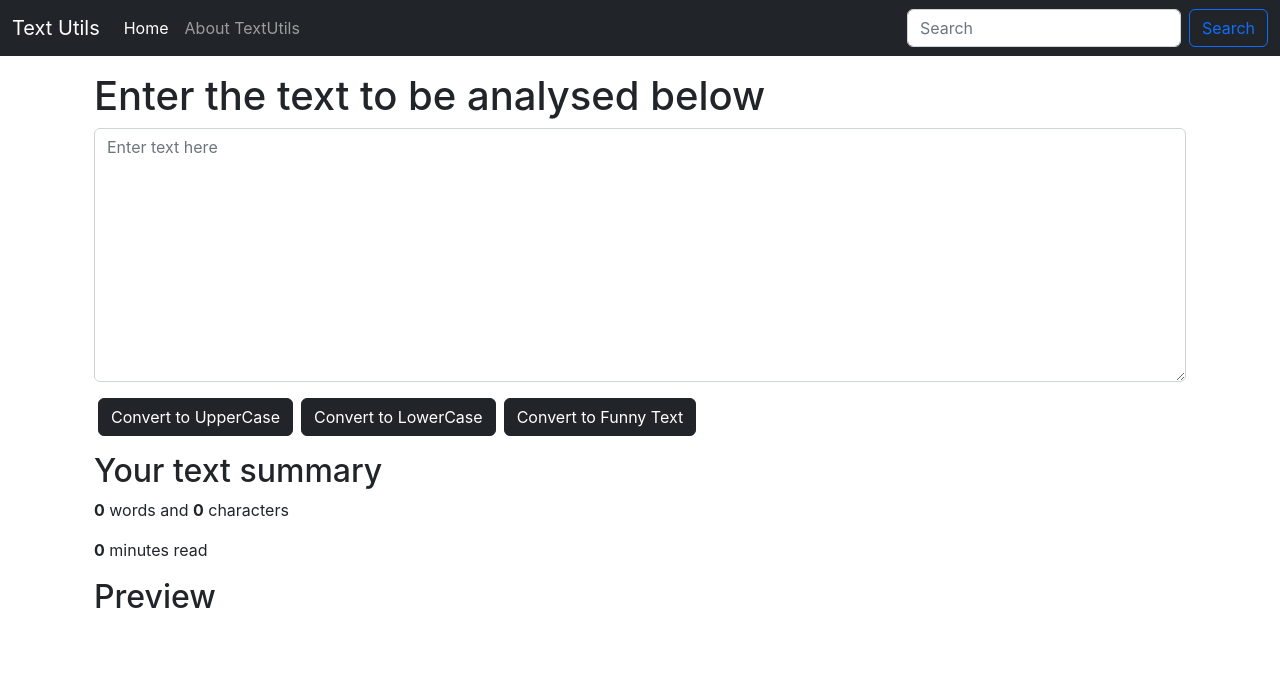
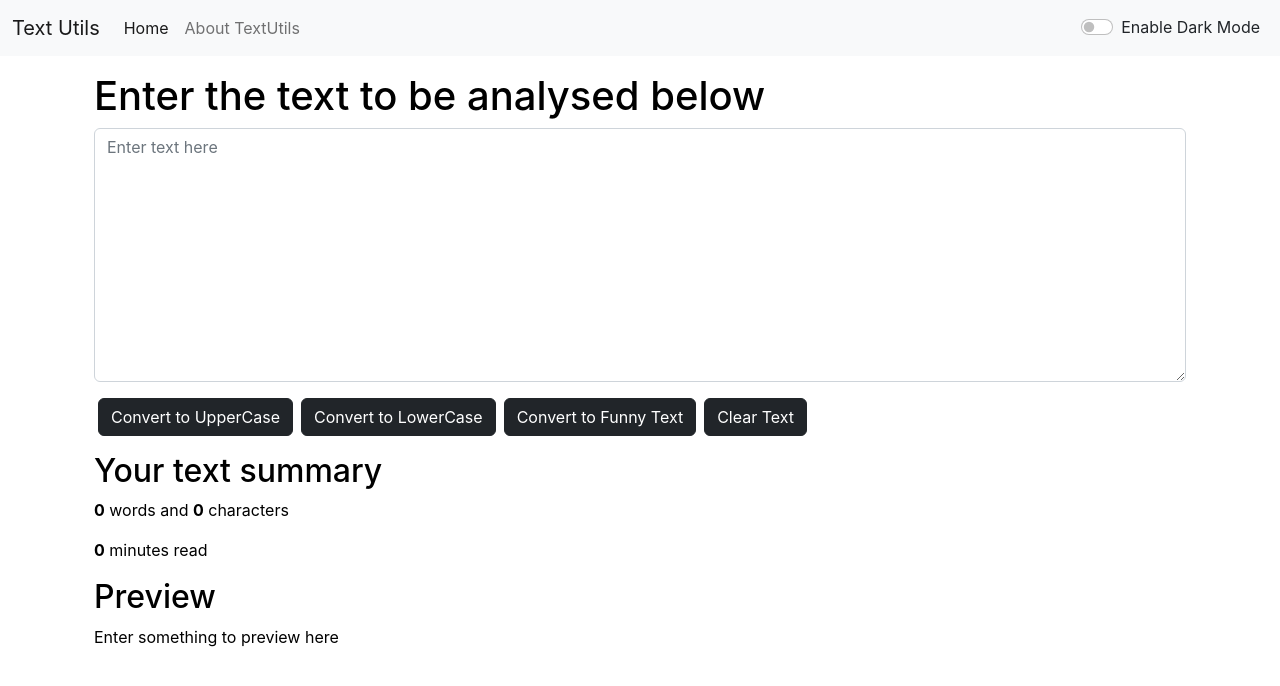
Before and after one commit to NiharPhansalkar/React-Text-Utils, a React (Create React App) app: page / in a window 1280 px wide. Shown: the top 686 px of the page. Built offline with nearby package versions, Linux system fonts and the light colour scheme.

Commit message:
added Dark Mode functionality

```diff
--- a/src/App.js
+++ b/src/App.js
@@ -1,13 +1,35 @@
+import React, {useState} from "react";
 import "./App.css";
 import Nav from "./Components/NavBar";
 import TextForm from "./Components/TextForm";
 
 function App() {
+  // Check if darkmode is enabled or not
+  const [mode, setMode] = useState('light');
+
+  const toggleMode = () => {
+    if (mode === 'light') {
+      setMode('dark');
+      document.body.style.backgroundColor = '#343a40';
+    }
+    else {
+      setMode('light');
+      document.body.style.backgroundColor = 'white';
+    }
+  }
   return(
     <>
-      <Nav title="Text Utils" aboutText="About TextUtils"/>
+      <Nav
+        title="Text Utils"
+        aboutText="About TextUtils"
+        mode={mode}
+        toggleMode={toggleMode}
+      />
       <div className="container my-3">
-        <TextForm heading="Enter the text to be analysed below" />
+        <TextForm
+          heading="Enter the text to be analysed below"
+          mode={mode}
+        />
       </div>
     </>
   );
--- a/src/Components/NavBar.js
+++ b/src/Components/NavBar.js
@@ -3,7 +3,7 @@
 
 export default function Nav(props) {
     return (
-      <nav className="navbar navbar-expand-lg navbar-dark bg-dark">
+      <nav className={`navbar navbar-expand-lg navbar-${props.mode} bg-${props.mode}`}>
         <div className="container-fluid">
           <a className="navbar-brand" href="/">
             {props.title}
@@ -32,17 +32,10 @@
                 </a>
               </li>
             </ul>
-            <form className="d-flex" role="search">
-              <input
-                className="form-control me-2"
-                type="search"
-                placeholder="Search"
-                aria-label="Search"
-              />
-              <button className="btn btn-outline-primary" type="submit">
-                Search
-              </button>
-            </form>
+          </div>
+          <div className={`form-check form-switch mx-2 text-${props.mode==='light' ? 'dark' : 'light'}`}>
+            <input className="form-check-input" type="checkbox" onClick={props.toggleMode} role="switch" id="flexSwitchCheckDefault" />
+            <label className="form-check-label" htmlFor="flexSwitchCheckDefault">Enable {props.mode==='light' ? 'Dark' : 'Light'} Mode</label>
           </div>
         </div>
       </nav>
--- a/src/Components/TextForm.js
+++ b/src/Components/TextForm.js
@@ -6,12 +6,15 @@
     // setText('new text'); Correct
     const [text, setText] = useState("");
 
+    // Handle upper case
     const handleUpClick = () => {
         setText(text.toUpperCase())
     }
+    // Handle lower case
     const handleLowClick = () => {
         setText(text.toLowerCase())
     }
+    // Return length of word
     const wordVal = (givenText) => {
         if (givenText === "") {
             return 0;
@@ -20,18 +23,22 @@
             return text.split(" ").length;
         }
     }
+    // Handle funny text
     const handleFunnyClick = () => {
-        setText(() => {
-            let wordArr = text.split(" ");
-            for (let word of wordArr) {
-                for (let char of word) {
-                    if (Math.ceil(Math.random() * word.length) % 2 === 0) {
-                        char = char.toUpperCase();
-                    }
-                }
+        setText(
+            () => {
+
+                let newText = text.toLowerCase().split('').map((c) => {
+                    return (Math.random() < 0.5) ? c : c.toUpperCase();
+                });
+
+                return (newText.join(""));
             }
-            return wordArr.join(" ");
-        });
+        );
+    }
+    // Handle clearing textarea
+    const handleClearClick = () => {
+        setText(() => "");
     }
 
     const handleOnChange = (event) => {
@@ -40,21 +47,33 @@
 
     return(
         <>
-            <div className='container'>
+            <div className='container' style = {{color: props.mode==='light' ? 'black' : 'white'}}>
                 <h1>{props.heading}</h1>
                 <div className="mb-3">
-                  <textarea className="form-control" id="myBox" onChange={handleOnChange} rows="10" placeholder='Enter text here' value={text}></textarea>
+                  <textarea
+                    className="form-control"
+                    id="myBox"
+                    onChange={handleOnChange}
+                    rows="10"
+                    placeholder='Enter text here'
+                    value={text}
+                    style = {{
+                        backgroundColor: props.mode === 'dark' ? '#343a40' : 'white',
+                        color: props.mode === 'light' ? 'black' : 'white',
+                    }}
+                ></textarea>
                 </div>
                 <button className="btn btn-dark mx-1" onClick={handleUpClick}>Convert to UpperCase</button>
                 <button className="btn btn-dark mx-1" onClick={handleLowClick}>Convert to LowerCase</button>
                 <button className="btn btn-dark mx-1" onClick={handleFunnyClick}>Convert to Funny Text</button>
+                <button className="btn btn-dark mx-1" onClick={handleClearClick}>Clear Text</button>
             </div>
-            <div className="container my-3">
+            <div className="container my-3" style = {{color: props.mode==='light' ? 'black' : 'white'}}>
                 <h2>Your text summary</h2>
                 <p><b>{wordVal(text)}</b> words and <b>{text.length}</b> characters</p>
                 <p><b>{(wordVal(text) * 0.0032).toPrecision(1)}</b> minutes read</p>
                 <h2>Preview</h2>
-                <p>{text.slice(0, 90)}</p>
+                <p>{text.length > 0 ? text.slice(0, 90) : "Enter something to preview here"}</p>
             </div>
         </>
     );
```
